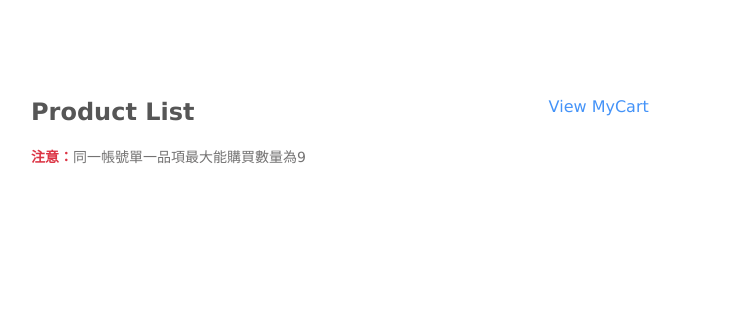
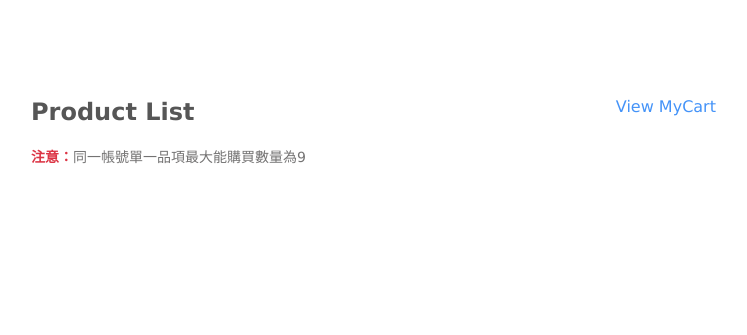
Before and after one commit to YvonYu/ShoppingCart_simple, a Flask app: page / in a window 1280 px wide. Shown: the top 335 px of the page, without its empty margins (293-1040 px from the left). Run offline with Flask 3, Linux system fonts and the light colour scheme; data that the repository does not hold is empty.

Commit message:
Update index.css

```diff
--- a/static/css/styles_index.css
+++ b/static/css/styles_index.css
@@ -9,7 +9,7 @@ body {
     position: relative;
     width: 50%;
     margin: 0px auto 40px auto;
-    padding: 70px 20px 20px 20px;
+    padding: 70px 20px 70px 20px;
     color: #565656;
 }
 .max-label {
@@ -22,10 +22,9 @@ body {
 }
 
 .product-items {
-    /* 相對定位，view myCart的父元素 */
-    position: relative;
     margin: 25px 0 25px 0;
     color: #565656;
+    padding-bottom: 50px;
 }
 
 .product-item {
@@ -119,7 +118,7 @@ input[type="number"] {
 
 a {
     position: absolute;
-    right: 20%;
+    right: 10%;
     transform: translate(100%, 100%);
     text-decoration: none;
     color: #4493f8;
```
